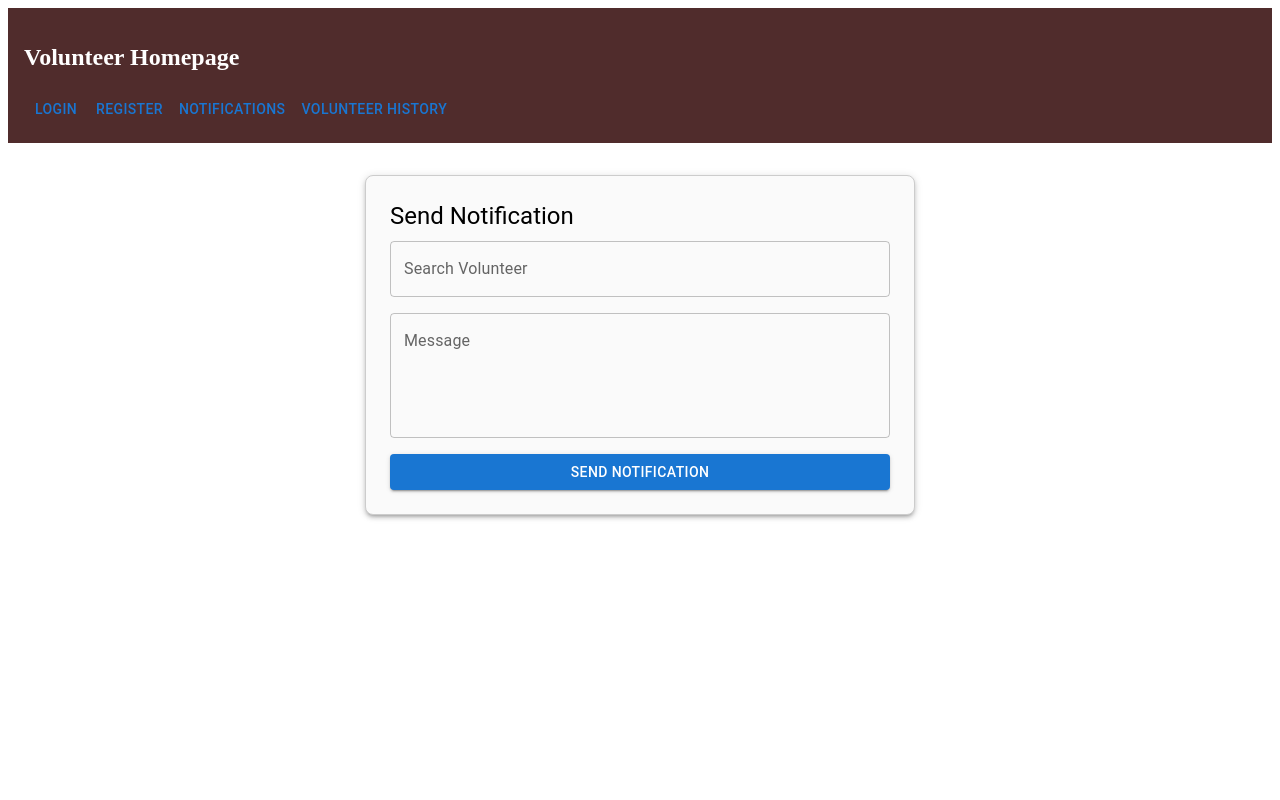
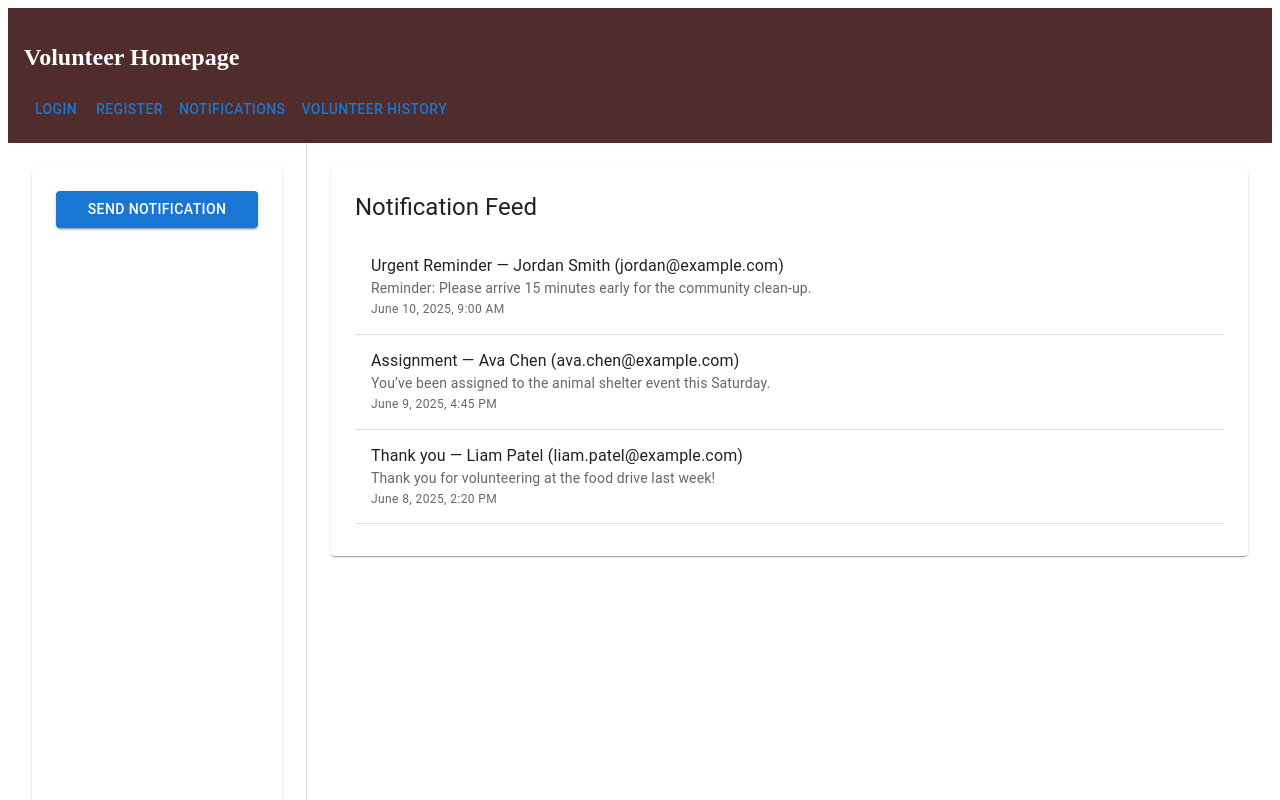
Before and after one commit to Reaper7861/software-design-project, a React (Create React App) app in the folder frontend/: page /notifications in a window 1280 px wide. Shown: the top 800 px of the page. Built offline with nearby package versions, Linux system fonts and the light colour scheme.

Commit message:
updated notifications and history
Notifications now has a feed and the ability to send a notification has been delegated to a dialog popup. History has been updated to display required information. Need to add pagination, sorting by date, and ability to edit participation status inline.

```diff
--- a/frontend/src/pages/HistoryPage.js
+++ b/frontend/src/pages/HistoryPage.js
@@ -1,6 +1,6 @@
 import React, { useState } from 'react';
 import {
-  Box, Typography, TextField, Paper, List, ListItem, ListItemText, Divider, Table, TableBody, TableCell, TableContainer, TableHead, TableRow
+  Box, Button, Typography, TextField, Paper, List, ListItem, ListItemButton, ListItemText, Divider, Table, TableBody, TableCell, TableContainer, TableHead, TableRow
 } from '@mui/material';
 
 const HistoryPage = () => {
@@ -10,55 +10,62 @@ const HistoryPage = () => {
 
   // Hardcoded volunteer list
   const volunteerList = [
+    'Jordan Smith',
+    'Ava Chen',
+    'Liam Patel',
+    'Maria Gonzalez'
+  ];
+
+  const allHistory = [
     {
-      name: 'Jordan Smith',
-      email: 'jordan@example.com',
-      history: [
-        { event: 'Food Drive', date: '2024-10-15', hours: 5, performance: 'Excellent' },
-        { event: 'Park Cleanup', date: '2024-11-03', hours: 3, performance: 'Good' }
-      ]
+      volunteer: 'Jordan Smith',
+      eventName: 'Community Cleanup',
+      description: 'Neighborhood-wide trash pickup and recycling event.',
+      location: 'Maple Street Park',
+      requiredSkills: 'Teamwork, Physical Stamina',
+      urgency: 'High',
+      date: '2025-06-15',
+      participationStatus: 'Attended'
     },
     {
-      name: 'Ava Chen',
-      email: 'ava.chen@example.com',
-      history: [
-        { event: 'Toy Drive', date: '2024-12-01', hours: 4, performance: 'Excellent' },
-        { event: 'Blood Drive', date: '2025-01-10', hours: 2, performance: 'Satisfactory' }
-      ]
+      volunteer: 'Ava Chen',
+      eventName: 'Food Drive',
+      description: 'Sorting and distributing food items for families in need.',
+      location: 'Central Food Bank',
+      requiredSkills: 'Organization, Communication',
+      urgency: 'Medium',
+      date: '2025-05-30',
+      participationStatus: 'No-show'
     },
     {
-      name: 'Liam Patel',
-      email: 'liam.patel@example.com',
-      history: []
+      volunteer: 'Jordan Smith',
+      eventName: 'Animal Shelter Support',
+      description: 'Help clean cages and walk dogs at the local shelter.',
+      location: 'Greenwood Shelter',
+      requiredSkills: 'Empathy, Animal Care',
+      urgency: 'Low',
+      date: '2025-05-10',
+      participationStatus: 'Attended'
     }
   ];
 
-  const filteredVolunteers = volunteerList.filter(vol =>
-    vol.name.toLowerCase().includes(search.toLowerCase())
+  const filteredVolunteers = volunteerList.filter(name =>
+    name.toLowerCase().includes(search.toLowerCase())
   );
 
-  const handleSelectVolunteer = (vol) => {
-    setSelectedVolunteer(vol);
-    setSearch(vol.name);
-  };
+  const filteredHistory = selectedVolunteer
+    ? allHistory.filter(entry => entry.volunteer === selectedVolunteer)
+    : allHistory;
+
 
   return (
-    <Box
-      sx={{
-        maxWidth: 600,
-        mx: 'auto',
-        mt: 4,
-        p: 3,
-        border: '1px solid #ccc',
-        borderRadius: 2,
-        boxShadow: 3,
-        backgroundColor: '#fafafa'
-      }}
-    >
+  <Box sx={{ p: 3 }}>
       <Typography variant="h5" gutterBottom>
-        Volunteer History
+        Volunteer Participation History
       </Typography>
 
+      <Box sx={{ mb: 2, display: 'flex', gap: 2, alignItems: 'start' }}>
+        <Box sx={{ width: 300 }}>
           <TextField
             label="Search Volunteer"
             fullWidth
@@ -67,66 +74,73 @@ const HistoryPage = () => {
               setSearch(e.target.value);
               setSelectedVolunteer(null);
             }}
-        onFocus={() => setFocused(true)}
-        onBlur={() => setTimeout(() => setFocused(false), 100)} // Delay to allow click
-        sx={{ mb: 2 }}
           />
-
-      {!selectedVolunteer && focused && (
-        <Paper sx={{ maxHeight: 200, overflowY: 'auto', mb: 2 }}>
-          <List dense>
-            {filteredVolunteers.length > 0 ? (
-              filteredVolunteers.map((vol, index) => (
-                <React.Fragment key={index}>
-                  <ListItem button onClick={() => handleSelectVolunteer(vol)}>
-                    <ListItemText primary={vol.name} secondary={vol.email} />
+          {!selectedVolunteer && search && (
+            <List dense sx={{ border: '1px solid #ccc', maxHeight: 200, overflowY: 'auto' }}>
+              {filteredVolunteers.map((name, index) => (
+                <ListItem key={index} disablePadding>
+                  <ListItemButton onClick={() => {
+                    setSelectedVolunteer(name);
+                    setSearch(name);
+                  }}>
+                    {name}
+                  </ListItemButton>
                 </ListItem>
-                  <Divider />
-                </React.Fragment>
-              ))
-            ) : (
+              ))}
+              {filteredVolunteers.length === 0 && (
                 <ListItem>
-                <ListItemText primary="No matches found" />
+                  <Typography variant="body2" sx={{ p: 1 }}>No matches found</Typography>
                 </ListItem>
               )}
             </List>
-        </Paper>
           )}
+        </Box>
 
         {selectedVolunteer && (
-        <>
-          <Typography variant="subtitle1" sx={{ mt: 2, mb: 1 }}>
-            History for {selectedVolunteer.name} ({selectedVolunteer.email})
-          </Typography>
+          <Button
+            onClick={() => {
+              setSelectedVolunteer(null);
+              setSearch('');
+            }}
+            variant="outlined"
+            color="secondary"
+            sx={{ height: '40px' }}
+          >
+            Clear Filter
+          </Button>
+        )}
+      </Box>
 
-          {selectedVolunteer.history.length === 0 ? (
-            <Typography>No participation records found.</Typography>
-          ) : (
       <TableContainer component={Paper}>
-              <Table size="small">
-                <TableHead>
+        <Table>
+          <TableHead sx={{ backgroundColor: '#f5f5f5' }}>
             <TableRow>
-                    <TableCell>Event</TableCell>
-                    <TableCell>Date</TableCell>
-                    <TableCell align="right">Hours</TableCell>
-                    <TableCell>Performance</TableCell>
+              <TableCell>Volunteer</TableCell>
+              <TableCell>Event Name</TableCell>
+              <TableCell>Description</TableCell>
+              <TableCell>Location</TableCell>
+              <TableCell>Required Skills</TableCell>
+              <TableCell>Urgency</TableCell>
+              <TableCell>Event Date</TableCell>
+              <TableCell>Participation Status</TableCell>
             </TableRow>
           </TableHead>
           <TableBody>
-                  {selectedVolunteer.history.map((record, idx) => (
-                    <TableRow key={idx}>
-                      <TableCell>{record.event}</TableCell>
-                      <TableCell>{record.date}</TableCell>
-                      <TableCell align="right">{record.hours}</TableCell>
-                      <TableCell>{record.performance}</TableCell>
+            {filteredHistory.map((event, index) => (
+              <TableRow key={index}>
+                <TableCell>{event.volunteer}</TableCell>
+                <TableCell>{event.eventName}</TableCell>
+                <TableCell>{event.description}</TableCell>
+                <TableCell>{event.location}</TableCell>
+                <TableCell>{event.requiredSkills}</TableCell>
+                <TableCell>{event.urgency}</TableCell>
+                <TableCell>{event.date}</TableCell>
+                <TableCell>{event.participationStatus}</TableCell>
               </TableRow>
             ))}
           </TableBody>
         </Table>
       </TableContainer>
-          )}
-        </>
-      )}
     </Box>
   );
 };
--- a/frontend/src/pages/NotificationsPage.js
+++ b/frontend/src/pages/NotificationsPage.js
@@ -1,10 +1,11 @@
-import React, { useState } from 'react';
-import { Box, TextField, Typography, Button, Paper, List, ListItem, ListItemText, Divider } from '@mui/material';
+import React, { useState, useEffect } from 'react';
+import { Box, TextField, Typography, Button, Paper, List, ListItem, ListItemText, Divider, Grid,  Dialog, DialogTitle, DialogContent, DialogActions, } from '@mui/material';
 
 const NotificationSystem = () => {
 
-//handles the message content
+//handles the subject+message content
   const [message, setMessage] = useState('');
+  const [subject, setSubject] = useState('');
 
   //handles the status of the message
   const [status, setStatus] = useState('');
@@ -12,6 +13,12 @@ const NotificationSystem = () => {
   //used to search for volunteer name
   const [search, setSearch] = useState('');
   const [selectedVolunteer, setSelectedVolunteer] = useState(null);
+
+  //for the dialog to send notif
+  const [open, setOpen] = useState(false);
+  const [focused, setFocused] = useState(false);
+  const [sentNotifications, setSentNotifications] = useState([]);
+
 
 /***** HARD CODED DATA - DELETE LATER****************************/
     const volunteerList = [
@@ -45,29 +52,118 @@ const NotificationSystem = () => {
       return;
     }
 
+    ////the  notification content itself
+    const newNotification = {
+      name: selectedVolunteer.name,
+      email: selectedVolunteer.email,
+      subject,
+      message,
+      time: new Date().toLocaleString()
+    };
+
+
+
     // Simulate sending notification
+    ///////////////////////////////// change after implimenting backend
     console.log(`📢 Sending notification to ${selectedVolunteer.name}: "${message}"`);
     setStatus(`Notification sent to ${selectedVolunteer.name}`);
     setMessage('');
+    setSentNotifications([newNotification, ...sentNotifications]);
+    setOpen(false);
+    setSearch('');
+    setSelectedVolunteer(null);
   };
 
+
+
+  ////////////FAKE DATA REPLACE LATER//////////////////////////////////
+  useEffect(() => {
+  const fakeData = [
+    {
+      name: 'Jordan Smith',
+      email: 'jordan@example.com',
+      subject: 'Urgent Reminder',
+      message: 'Reminder: Please arrive 15 minutes early for the community clean-up.',
+      time: 'June 10, 2025, 9:00 AM'
+    },
+    {
+      name: 'Ava Chen',
+      email: 'ava.chen@example.com',
+      subject: 'Assignment',
+      message: 'You’ve been assigned to the animal shelter event this Saturday.',
+      time: 'June 9, 2025, 4:45 PM'
+    },
+    {
+      name: 'Liam Patel',
+      email: 'liam.patel@example.com',
+      subject: 'Thank you',
+      message: 'Thank you for volunteering at the food drive last week!',
+      time: 'June 8, 2025, 2:20 PM'
+    }
+  ];
+
+  setSentNotifications(fakeData);
+}, []);
+
 return (
-<Box
-      sx={{
-        maxWidth: 500,
-        mx: 'auto',
-        mt: 4,
-        p: 3,
-        border: '1px solid #ccc',
-        borderRadius: 2,
-        boxShadow: 3,
-        backgroundColor: '#fafafa'
-      }}
+<Box sx={{ display: 'flex', height: '100vh' }}>
+      {/* Left Sidebar */}
+      <Box sx={{ width: '250px', p: 3, borderRight: '1px solid #ddd' }}>
+        <Paper sx={{ p: 3, height: '100%' }}>
+          <Button
+            variant="contained"
+            color="primary"
+            onClick={() => setOpen(true)}
+            fullWidth
           >
+            Send Notification
+          </Button>
+        </Paper>
+      </Box>
+
+      {/* Right: Notification Feed */}
+      <Box sx={{ flexGrow: 1, p: 3, overflowY: 'auto' }}>
+        <Paper sx={{ p: 3 }}>
           <Typography variant="h5" gutterBottom>
-        Send Notification
+            Notification Feed
           </Typography>
 
+          {sentNotifications.length === 0 ? (
+            <Typography variant="body1" sx={{ mt: 2 }}>
+              No notifications sent yet.
+            </Typography>
+          ) : (
+            <List>
+              {sentNotifications.map((note, index) => (
+                <React.Fragment key={index}>
+                  <ListItem alignItems="flex-start">
+                    <ListItemText
+                      primary={`${note.subject} — ${note.name} (${note.email})`}
+                      secondary={
+                        <>
+                          <Typography component="span" variant="body2">
+                            {note.message}
+                          </Typography>
+                          <br />
+                          <Typography variant="caption" color="text.secondary">
+                            {note.time}
+                          </Typography>
+                        </>
+                      }
+                    />
+                  </ListItem>
+                  <Divider />
+                </React.Fragment>
+              ))}
+            </List>
+          )}
+        </Paper>
+      </Box>
+
+      {/* Send Notification Dialog */}
+      <Dialog open={open} onClose={() => setOpen(false)} fullWidth maxWidth="sm">
+        <DialogTitle>Send Notification</DialogTitle>
+        <DialogContent>
           <TextField
             label="Search Volunteer"
             fullWidth
@@ -76,11 +172,12 @@ const NotificationSystem = () => {
               setSearch(e.target.value);
               setSelectedVolunteer(null);
             }}
-        sx={{ mb: 2 }}
+            onFocus={() => setFocused(true)}
+            onBlur={() => setTimeout(() => setFocused(false), 100)}
+            sx={{ my: 2 }}
           />
-
-      {!selectedVolunteer && search && (
-        <Paper sx={{ maxHeight: 200, overflowY: 'auto', mb: 2 }}>
+          {focused && (
+            <Paper sx={{ maxHeight: 150, overflowY: 'auto', mb: 2 }}>
               <List dense>
                 {filteredVolunteers.length > 0 ? (
                   filteredVolunteers.map((vol, index) => (
@@ -107,6 +204,14 @@ const NotificationSystem = () => {
           )}
 
           <TextField
+            label="Subject"
+            fullWidth
+            value={subject}
+            onChange={(e) => setSubject(e.target.value)}
+            sx={{ mb: 2 }}
+            />
+
+          <TextField
             label="Message"
             multiline
             rows={4}
@@ -115,16 +220,20 @@ const NotificationSystem = () => {
             onChange={(e) => setMessage(e.target.value)}
             sx={{ mb: 2 }}
           />
-
-      <Button variant="contained" color="primary" fullWidth onClick={sendNotification}>
-        Send Notification
-      </Button>
-
           {status && (
-        <Typography sx={{ mt: 2 }} color={status.includes('sent') ? 'green' : 'red'}>
+            <Typography sx={{ mb: 2 }} color={status.includes('sent') ? 'green' : 'red'}>
               {status}
             </Typography>
           )}
+        </DialogContent>
+
+        <DialogActions>
+          <Button onClick={() => setOpen(false)}>Cancel</Button>
+          <Button variant="contained" onClick={sendNotification}>
+            Send
+          </Button>
+        </DialogActions>
+      </Dialog>
     </Box>
   );
 };
```
Lines whose indentation alone changed are shown as unchanged.
